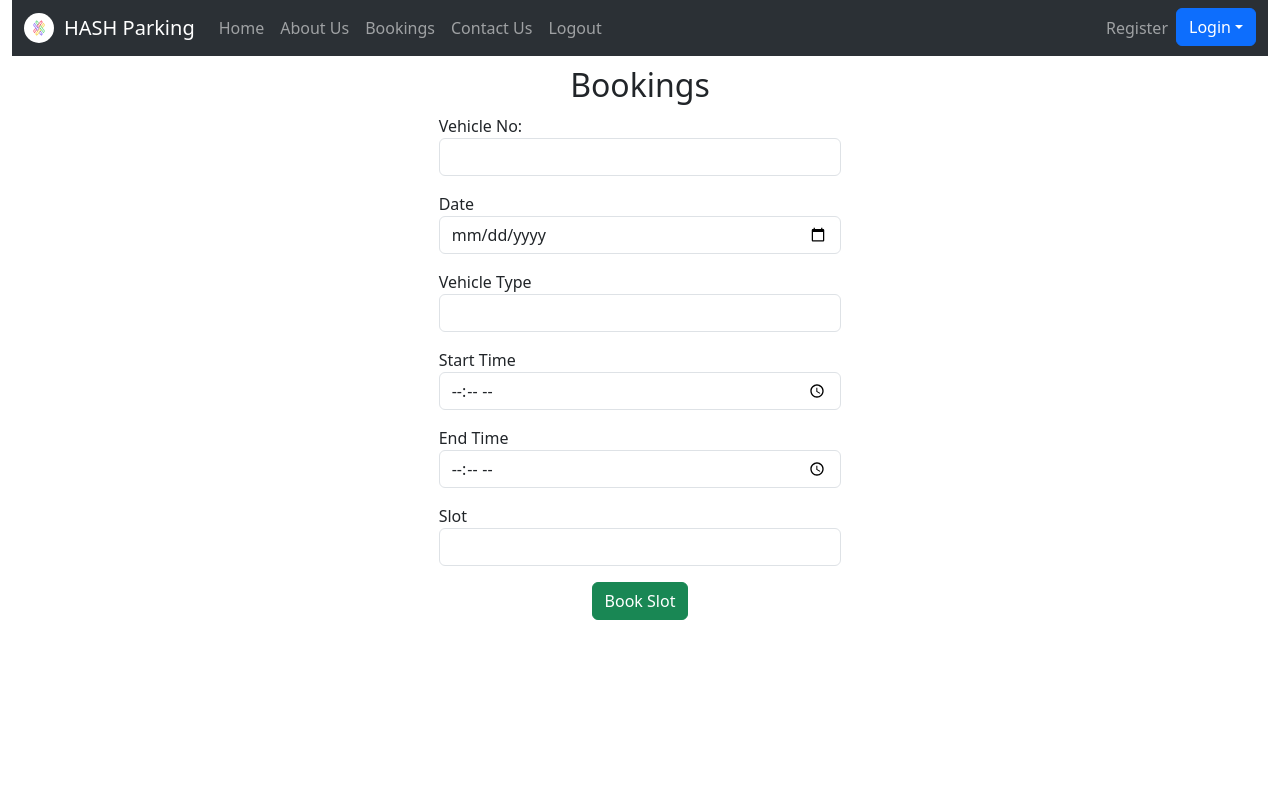
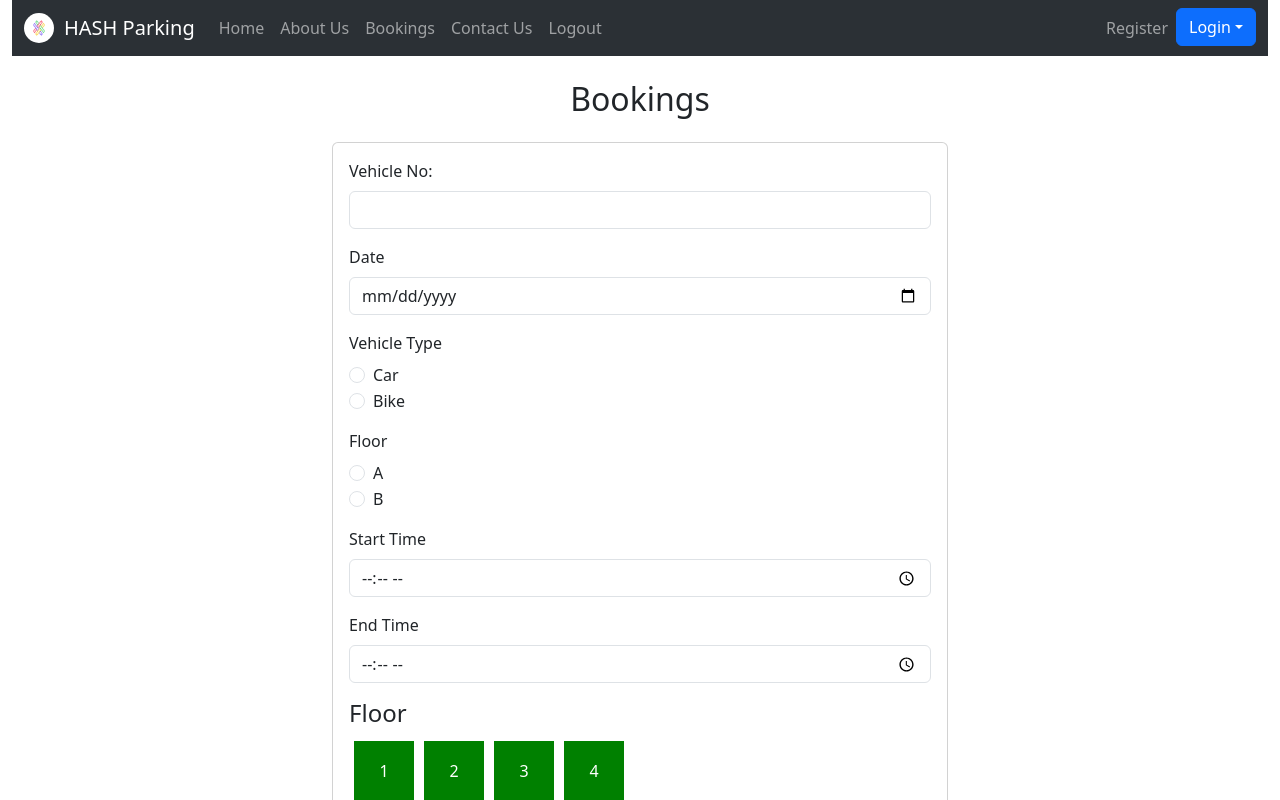
Before and after one commit to 84117-My-Git-Data/KD4-J026, a React (Create React App) app in the folder frontend/: page /booking in a window 1280 px wide. Shown: the top 800 px of the page. Built offline with nearby package versions, Linux system fonts and the light colour scheme.

Commit message:
added slots for booking

```diff
--- a/frontend/src/screens/Booking.jsx
+++ b/frontend/src/screens/Booking.jsx
@@ -1,93 +1,247 @@
-import { useState } from "react"
-import { toast } from "react-toastify"
-import { useNavigate } from "react-router-dom"
+import { useState } from "react";
+import { toast } from "react-toastify";
+import { useNavigate } from "react-router-dom";
 import Unavbar from "../components/unavbar";
 
 function Booking() {
-    const [vehicleNo, setVehicleNo] = useState('')
-    const [date, setDate] = useState('')
-    const [parkingCostperHour, setParkingCostperHour] = useState('')
-    const [vehicleType, setVehicleType] = useState('')
-    const [startTime, setStartTime] = useState('')
-    const [endTime, setEndTime] = useState('')
-    const [slot, setSlot] = useState('')
-    const [totalCost, setTotalCost] = useState('')
+    const [vehicleNo, setVehicleNo] = useState('');
+    const [date, setDate] = useState('');
+    const [vehicleType, setVehicleType] = useState('');
+    const [startTime, setStartTime] = useState('');
+    const [endTime, setEndTime] = useState('');
+    const [slot, setSlot] = useState('');
+    const [floor, setFloor] = useState('');
+    const [totalCost, setTotalCost] = useState('');
+    const [selectedSlotId, setSelectedSlotId] = useState(null);
 
-    const navigate = useNavigate()
+    const navigate = useNavigate();
+
+    const handleVehicleTypeChange = (e) => {
+        setVehicleType(e.target.value);
+    };
+
+    const handleFloorChange = (e) => {
+        setFloor(e.target.value);
+    };
+
+    const handleSlotSelect = (slotId) => {
+        setSelectedSlotId(slotId);
+        setSlot(slotId); // Ensure the slot state is updated
+    };
+
+    const getVehicleTypeForBackend = () => {
+        if (vehicleType === 'car') return 2;
+        if (vehicleType === 'bike') return 1;
+        return null;
+    };
+
+    const getFloorForBackend = () => {
+        if (floor === 'A') return 1;
+        if (floor === 'B') return 2;
+        return null;
+    };
 
     const onBooking = () => {
-        if (vehicleNo.length == 0){
-            toast.error('Please enter Vehicle No')
-        } else if (date.length == 0) {
-            toast.error('please enter Date')
-        } else if (parkingCostperHour.length == 0){
-            toast.error('please enter Parking Cost per Hour')
-        } else if (vehicleType.length == 0){
-            toast.error('please enter Vehicle Type')
-        } else if (startTime.length == 0){
-            toast.error('please enter Start Time')
-        } else if (endTime.length == 0){
-            toast.error('please enter End Time')
-        } else if (slot.length == 0){
-            toast.error('please enter Slot')
-        } else if (totalCost.length == 0){
-            toast.error('please enter Total Age')
-        } else{
-            //call register API, check the status
-            //if success go to the Login screen
-            toast.success('Successfully register a new user')
-            navigate('/login')
+        if (vehicleNo.length === 0) {
+            toast.error('Please enter Vehicle No');
+        } else if (date.length === 0) {
+            toast.error('Please enter Date');
+        } else if (vehicleType.length === 0) {
+            toast.error('Please enter Vehicle Type');
+        } else if (startTime.length === 0) {
+            toast.error('Please enter Start Time');
+        } else if (endTime.length === 0) {
+            toast.error('Please enter End Time');
+        } else if (slot.length === 0) {
+            toast.error('Please select a Slot');
+        } else if (floor.length === 0) {
+            toast.error('Please select a Floor');
+        } else {
+            const vehicleTypeForBackend = getVehicleTypeForBackend();
+            const floorForBackend = getFloorForBackend();
+
+            if (vehicleTypeForBackend !== null && floorForBackend !== null) {
+                // Call register API, check the status
+                fetch('http://localhost:5285/api/Booking/AddBooking', {
+                    method: 'POST',
+                    headers: {
+                        'Content-Type': 'application/json',
+                    },
+                    body: JSON.stringify({
+                        vehicleNo,
+                        date,
+                        vehicleType: vehicleTypeForBackend,
+                        startTime,
+                        endTime,
+                        slot,
+                        floor: floorForBackend,
+                        totalCost
+                    }),
+                })
+                .then(response => response.json())
+                .then(data => {
+                    if (data.status === 200) {
+                        toast.success('Successfully booked');
+                        navigate('/userbooking');
+                    } else {
+                        toast.error(data.error || 'Booking failed');
+                    }
+                })
+                .catch(error => toast.error('Error: ' + error.message));
             }
         }
+    };
 
-    return (<div className="container-fluid">
-        <Unavbar/>
-        <h2 className="page-header">Bookings</h2>
-        <div className="row">
-            <div className="col"></div>
-            <div className="col">
-            <div className="form">
+    const Slot = ({ slotId, isSelected, onSelect }) => {
+        return (
+            <div
+                onClick={() => onSelect(slotId)}
+                style={{
+                    display: 'inline-block',
+                    width: '60px',
+                    height: '60px',
+                    margin: '5px',
+                    backgroundColor: isSelected ? 'red' : 'green',
+                    cursor: 'pointer',
+                    textAlign: 'center',
+                    lineHeight: '60px',
+                    color: 'white',
+                }}
+            >
+                {isSelected ? 'Selected' : slotId}
+            </div>
+        );
+    };
+
+    const Floor = ({ floorLetter }) => {
+        return (
+            <div>
+                <h4>Floor {floorLetter}</h4>
+                <div style={{ display: 'flex', flexWrap: 'wrap', width: '330px' }}>
+                    {Array.from({ length: 15 }, (_, index) => {
+                        const slotId = `${floorLetter}${index + 1}`;
+                        return (
+                            <Slot
+                                key={slotId}
+                                slotId={slotId}
+                                isSelected={selectedSlotId === slotId}
+                                onSelect={handleSlotSelect}
+                            />
+                        );
+                    })}
+                </div>
+            </div>
+        );
+    };
+
+    return (
+        <div className="container-fluid">
+            <Unavbar />
+            <h2 className="page-header text-center my-4">Bookings</h2>
+            <div className="row justify-content-center">
+                <div className="col-md-8 col-lg-6">
+                    <div className="card">
+                        <div className="card-body">
+                            <form>
                                 <div className="mb-3">
-                    <label htmlFor="">Vehicle No:</label>
-                    <input onChange={(e)=>setVehicleNo(e.target.value)}
-                    type="number" className="form-control"/>
+                                    <label htmlFor="vehicleNo" className="form-label">Vehicle No:</label>
+                                    <input
+                                        id="vehicleNo"
+                                        value={vehicleNo}
+                                        onChange={(e) => setVehicleNo(e.target.value)}
+                                        type="text"
+                                        className="form-control"
+                                    />
                                 </div>
                                 <div className="mb-3">
-                    <label htmlFor="">Date</label>
+                                    <label htmlFor="date" className="form-label">Date</label>
                                     <input
-                    onChange={(e)=>setDate(e.target.value)}
-                    type="date" className="form-control"/>
+                                        id="date"
+                                        value={date}
+                                        onChange={(e) => setDate(e.target.value)}
+                                        type="date"
+                                        className="form-control"
+                                    />
                                 </div>
                                 <div className="mb-3">
-                    <label htmlFor="">Vehicle Type</label>
-                    <input onChange={(e)=>setVehicleType(e.target.value)}
-                    type="number" className="form-control"/>
+                                    <label className="form-label">Vehicle Type</label>
+                                    <div className="form-check">
+                                        <input
+                                            id="vehicleTypeCar"
+                                            type="radio"
+                                            value="car"
+                                            checked={vehicleType === 'car'}
+                                            onChange={handleVehicleTypeChange}
+                                            className="form-check-input"
+                                        />
+                                        <label htmlFor="vehicleTypeCar" className="form-check-label">Car</label>
+                                    </div>
+                                    <div className="form-check">
+                                        <input
+                                            id="vehicleTypeBike"
+                                            type="radio"
+                                            value="bike"
+                                            checked={vehicleType === 'bike'}
+                                            onChange={handleVehicleTypeChange}
+                                            className="form-check-input"
+                                        />
+                                        <label htmlFor="vehicleTypeBike" className="form-check-label">Bike</label>
+                                    </div>
                                 </div>
                                 <div className="mb-3">
-                    <label htmlFor="">Start Time</label>
-                    <input onChange={(e)=>setStartTime(e.target.value)}
-                    type="time" id="start-time" className="form-control"/>
+                                    <label className="form-label">Floor</label>
+                                    <div className="form-check">
+                                        <input
+                                            id="floorA"
+                                            type="radio"
+                                            value="A"
+                                            checked={floor === 'A'}
+                                            onChange={handleFloorChange}
+                                            className="form-check-input"
+                                        />
+                                        <label htmlFor="floorA" className="form-check-label">A</label>
+                                    </div>
+                                    <div className="form-check">
+                                        <input
+                                            id="floorB"
+                                            type="radio"
+                                            value="B"
+                                            checked={floor === 'B'}
+                                            onChange={handleFloorChange}
+                                            className="form-check-input"
+                                        />
+                                        <label htmlFor="floorB" className="form-check-label">B</label>
+                                    </div>
                                 </div>
                                 <div className="mb-3">
-                    <label htmlFor="">End Time</label>
-                    <input onChange={(e)=>setEndTime(e.target.value)}
-                    type="time" id="start-time" className="form-control"/>
+                                    <label htmlFor="startTime" className="form-label">Start Time</label>
+                                    <input
+                                        id="startTime"
+                                        value={startTime}
+                                        onChange={(e) => setStartTime(e.target.value)}
+                                        type="time"
+                                        className="form-control"
+                                    />
                                 </div>
                                 <div className="mb-3">
-                    <label htmlFor="">Slot</label>
+                                    <label htmlFor="endTime" className="form-label">End Time</label>
                                     <input
-                    onChange={(e)=>setSlot(e.target.value)}
-                    type="number" className="form-control"/>
+                                        id="endTime"
+                                        value={endTime}
+                                        onChange={(e) => setEndTime(e.target.value)}
+                                        type="time"
+                                        className="form-control"
+                                    />
                                 </div>
-                <div className="d-flex justify-content-center">
-                    <button onClick={onBooking} className="btn btn-success">Book Slot</button>
+                                <Floor floorLetter={floor} />
+                                <button type="button" onClick={onBooking} className="btn btn-primary">Book</button>
+                            </form>
                         </div>
                     </div>
                 </div>
-            <div className="col"></div>
             </div>
         </div>
-    )
+    );
 }
 
-export default Booking
+export default Booking;
```
Lines whose indentation alone changed are shown as unchanged.
